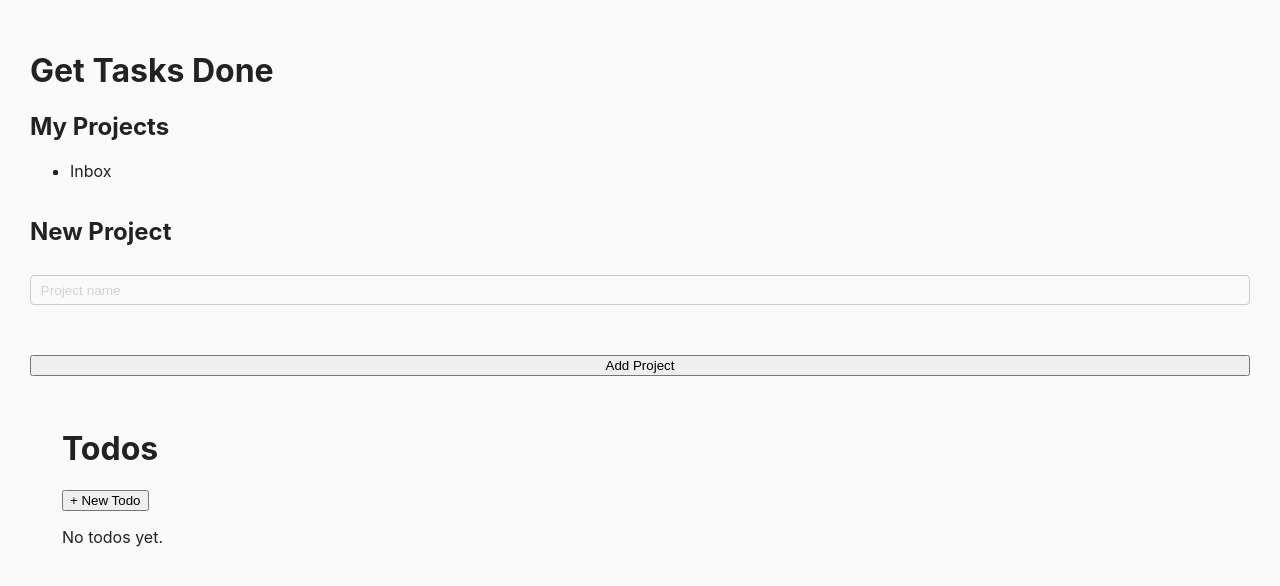
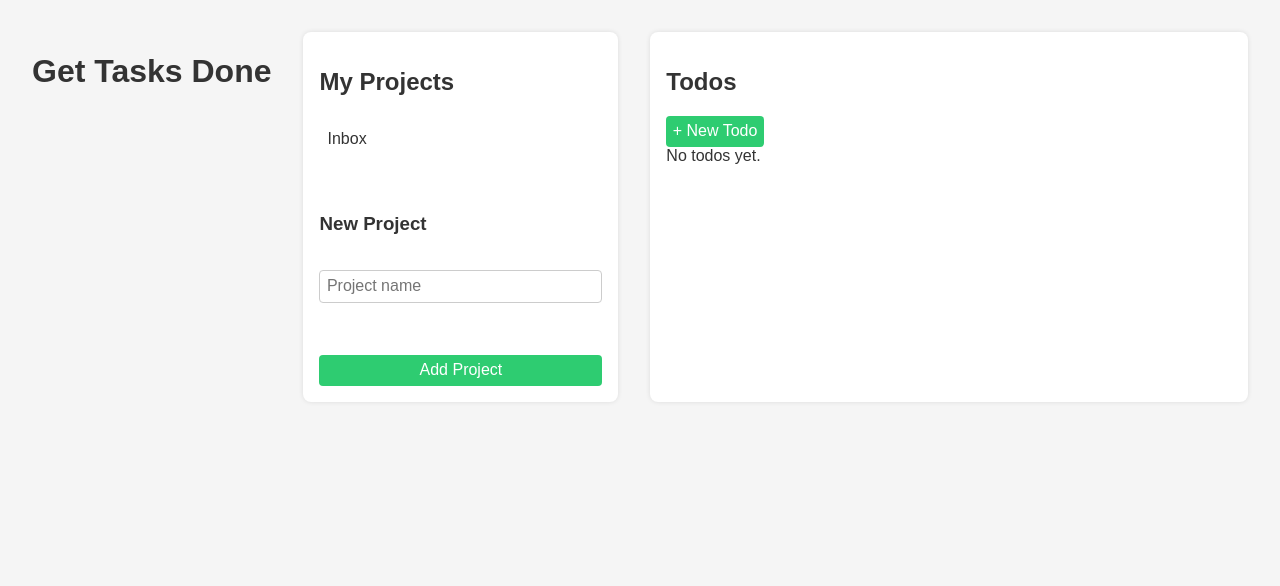
Before and after one commit to GuyMoreno/odin-todo-list, a website built with webpack: page src/template.html in a window 1280 px wide. Built offline with nearby package versions, Linux system fonts and the light colour scheme.

```diff
--- a/src/index.js
+++ b/src/index.js
@@ -1,35 +1,12 @@
 import "./styles.css";
 import Todo from "./todo";
-import ProjectManager from "./projectManager";
+import projectManager from "./projectManager"; // 👈 עם אות קטנה כי זו לא מחלקה אלא מופע
 import { displayTodos } from "./todoDom";
 import { displayProjects, setupProjectModal } from "./projectDom";
 
-// Create project manager and default project
-const projectManager = new ProjectManager();
 const inboxProject = projectManager.getProjectByName("Inbox");
 
-// Make sure currentProject is exportable
-
 export { projectManager };
-
-// const todo1 = new Todo(
-//   "Learn JavaScript",
-//   "Study for 2 hours",
-//   "2025-04-23",
-//   "high"
-// );
-// inboxProject.addTodo(todo1);
-// console.log(todo1.description); // Should log the todo1 object
-
-// const todo2 = new Todo(
-//   "Learn Python",
-//   "Study for 4 hours",
-//   "2025-04-23",
-//   "high"
-// );
-
-// inboxProject.addTodo(todo2);
-// console.log(todo2.description); // Should log the todo2 object
 
 console.log("Project Manager:", projectManager);
 
--- a/src/projectDom.js
+++ b/src/projectDom.js
@@ -2,8 +2,12 @@
 
 import { getElementById, createTextElement } from "./utils";
 import { addNewProject } from "./projectService";
-import ProjectManager from "./projectManager";
+
+import projectManager from "./projectManager";
+
 import { getProjectData } from "./projectService";
+
+import { displayTodos } from "./todoDom";
 
 export function setupProjectModal() {
   const projectDialog = getElementById("project-dialog");
@@ -53,7 +57,30 @@
 function createProjectLi(project) {
   const projectLi = document.createElement("li");
   projectLi.classList.add("project-li");
-  projectLi.appendChild(createTextElement("li", project.name));
+
+  const projectName = createTextElement("span", project.name);
+  projectLi.appendChild(projectName);
+
+  // 🗑️ Add delete button
+  const deleteBtn = document.createElement("button");
+  deleteBtn.textContent = "Delete";
+  deleteBtn.classList.add("delete-project-btn", "hidden-delete");
+  projectLi.appendChild(deleteBtn);
+
+  // 📌 Highlight project on click
+  projectName.addEventListener("click", () => {
+    document
+      .querySelectorAll(".project-li")
+      .forEach((el) => el.classList.remove("active"));
+    projectLi.classList.add("active");
+    displayTodos(project.name);
+  });
+
+  // 🧹 Delete on click
+  deleteBtn.addEventListener("click", () => {
+    projectManager.removeProject(project.name); // משתמש ב-ProjectManager
+    displayProjects(); // מרענן את הרשימה
+  });
 
   return projectLi;
 }
--- a/src/projectManager.js
+++ b/src/projectManager.js
@@ -14,6 +14,9 @@
   get projects() {
     return [...this._projects];
   }
+  removeProject(projectName) {
+    this._projects = this._projects.filter((p) => p.name !== projectName);
+  }
 
   getProjectByName(name) {
     for (let project of this._projects) {
@@ -21,7 +24,8 @@
         return project; // Return the project if the name matches
       }
     }
-    return null; // מחזיר null אם לא נמצא
+    return null;
   }
 }
-export default ProjectManager;
+const projectManager = new ProjectManager();
+export default projectManager;
--- a/src/styles.css
+++ b/src/styles.css
@@ -1,143 +1,134 @@
-html,
 body {
   margin: 0;
-  padding: 15px;
-  height: 100%;
-  font-family: -apple-system, BlinkMacSystemFont, "Segoe UI", Roboto, sans-serif;
-  background-color: #fafafa;
-  color: #222;
+  padding: 2rem;
+  font-family: sans-serif;
+  background: #f5f5f5;
+  color: #333;
+  display: flex;
+  gap: 2rem;
 }
 
-.container {
-  display: grid;
-  grid-template-columns: repeat(12, 1fr);
-  grid-template-rows: 1fr auto;
-  height: 100%;
-  padding: 15px;
+.project {
+  flex: 1;
+  max-width: 300px;
+  background: white;
+  padding: 1rem;
+  border-radius: 8px;
+  box-shadow: 0 0 5px rgba(0, 0, 0, 0.1);
 }
 
-.sidebar,
-.main-content {
-  padding: 2rem;
+.todos-main-container {
+  flex: 2;
+  background: white;
+  padding: 1rem;
+  border-radius: 8px;
+  box-shadow: 0 0 5px rgba(0, 0, 0, 0.1);
 }
 
-.sidebar {
-  grid-column: span 3;
-  background-color: #fff;
-  border-right: 1px solid #e5e5e5;
+.task-list {
+  list-style: none;
+  padding: 0;
+  margin: 1rem 0;
 }
 
-.main-content {
-  grid-column: span 9;
-  overflow-y: auto;
+.project-li {
+  display: flex;
+  justify-content: space-between;
+  align-items: center;
+  padding: 0.5rem;
+  border-radius: 4px;
+  transition: background 0.2s;
 }
 
-/* dialog {
+.project-li:hover {
+  background: #f0f0f0;
+}
+
+.delete-project-btn {
+  background: none;
   border: none;
-  border-radius: 6px;
-  padding: 1rem;
-  width: 360px;
-  height: 460px;
-  box-shadow: 0 6px 18px rgba(0, 0, 0, 0.08);
-  background-color: #fff;
-  margin: auto;
-} */
+  cursor: pointer;
+  font-size: 1rem;
+  color: #c0392b;
+  visibility: hidden;
+}
 
-form {
+.project-li:hover .delete-project-btn {
+  visibility: visible;
+}
+
+#project-form {
+  margin-top: 2rem;
   display: flex;
   flex-direction: column;
-  gap: 0.3rem;
-}
-
-label {
-  font-weight: bold;
+  gap: 0.5rem;
 }
 
 input,
 textarea,
-select {
-  padding: 0.4rem 0.6rem;
-  font-size: 0.85rem;
+select,
+button {
+  font: inherit;
+  padding: 0.4rem;
   border: 1px solid #ccc;
   border-radius: 4px;
-  background-color: #fafafa;
 }
-*/ .button,
+
 button {
-  padding: 0.6rem 1.2rem;
-  border: 1px solid #ccc;
-  background-color: #f9f9f9;
-  color: #333;
-  border-radius: 6px;
-  font-size: 0.95rem;
   cursor: pointer;
-  transition: background 0.2s ease;
+  background: #2ecc71;
+  color: white;
+  border: none;
+  transition: background 0.2s;
 }
 
 button:hover {
-  background-color: #f0f0f0;
+  background: #27ae60;
 }
 
-.footer {
-  grid-column: 1 / -1;
-  background-color: #f5f5f5;
-  padding: 1rem 2rem;
-  text-align: center;
-  font-size: 0.85rem;
-  color: #999;
-  margin-top: auto;
+.todo-header::before {
+  content: "🔹";
+  margin-right: 8px;
+  font-size: 1.2em;
 }
 
-#todos-container {
-  display: flex;
-  gap: 35px;
+.project-li.active {
+  background: #dff0d8;
+  font-weight: bold;
 }
 
 .todo-card {
-  background: #fff;
-  border-radius: 6px;
-  margin: 0.5rem 0;
-  padding: 0.8rem;
-  box-shadow: 0 1px 4px rgba(0, 0, 0, 0.1);
-  direction: rtl;
+  background: white;
+  border-radius: 8px;
+  padding: 1rem;
+  margin-bottom: 1rem;
+  box-shadow: 0 0 5px rgba(0, 0, 0, 0.08);
+  transition: all 0.2s ease;
+}
+
+.todo-card:hover {
+  box-shadow: 0 0 8px rgba(0, 0, 0, 0.12);
 }
 
 .todo-header {
   display: flex;
   justify-content: space-between;
-  align-items: center;
+  /* align-items: center; */
+  font-weight: bold;
   cursor: pointer;
+  margin-bottom: 0.5rem;
 }
 
 .toggle-icon {
-  font-size: 1rem;
-  color: #666;
+  font-size: 1.2rem;
   user-select: none;
-}
-
-.todo-title {
-  font-weight: bold;
-  font-size: 1rem;
+  transition: transform 0.2s ease;
 }
 
 .todo-content {
-  margin-top: 0.6rem;
-  padding-right: 1.5rem;
-  font-size: 0.9rem;
+  font-size: 0.95rem;
   color: #444;
+  line-height: 1.4;
+  border-top: 1px solid #eee;
+  padding-top: 0.5rem;
 }
-#todo-btn {
-  margin-bottom: 1rem;
-}
-
-label {
-  display: flex-inline;
-  align-items: center;
-  position: relative;
-}
-
-::placeholder {
-  color: #999;
-  font-size: 0.85rem;
-  opacity: 0.4;
-}
--- a/src/template.html
+++ b/src/template.html
@@ -9,17 +9,14 @@
     <h1>Get Tasks Done</h1>
 
     <!-- Sidebar for Project Lists -->
-    <div class="all-tasks">
-      <h2 class="task-list-title">My Projects</h2>
+    <div class="project">
+      <h2 class="projects-title">My Projects</h2>
       <ul class="task-list" id="projects-container">
         <!-- Dynamic Project List will be inserted here -->
       </ul>
 
-      <!-- <button id="project-btn" class="button">+ New Project</button> -->
-      <!-- <div id="projects-container"></div> -->
-      <!-- <dialog id="project-dialog"> -->
       <form id="project-form" method="dialog">
-        <h2>New Project</h2>
+        <h3>New Project</h3>
         <label for="title"> </label>
         <input
           type="text"
@@ -30,13 +27,11 @@
         /><br /><br />
 
         <button type="submit" id="submit-project-btn">Add Project</button>
-        <!-- <button type="button" id="close-project-dialog-btn">Cancel</button> -->
       </form>
       <!-- </dialog> -->
     </div>
-    <!-- Dont touch below -->
-    <div class="main-content">
-      <h1>Todos</h1>
+    <div class="todos-main-container">
+      <h2>Todos</h2>
       <button id="todo-btn" class="button">+ New Todo</button>
       <dialog id="todo-dialog">
         <form id="todo-form" method="dialog">
@@ -74,7 +69,7 @@
           <button type="button" id="close-todo-dialog-btn">Cancel</button>
         </form>
       </dialog>
-      <div id="todos-container"></div>
+      <div id="todos-sub-container">test</div>
     </div>
     <!-- <div class="footer">
         Lorem ipsum dolor sit amet consectetur adipisicing.
--- a/src/todoDom.js
+++ b/src/todoDom.js
@@ -49,7 +49,7 @@
 // Display all todos in the selected project
 export function displayTodos(projectName) {
   const todos = getTodoData(projectName);
-  const container = getElementById("todos-container");
+  const container = getElementById("todos-sub-container");
 
   container.innerHTML = "";
 
@@ -58,7 +58,6 @@
     return;
   }
 
-  // לא מנקים את ה-container, רק מוסיפים את המשימות החדשות
   todos.forEach((todo) => {
     const card = createTodoCard(todo);
     container.appendChild(card);
```
